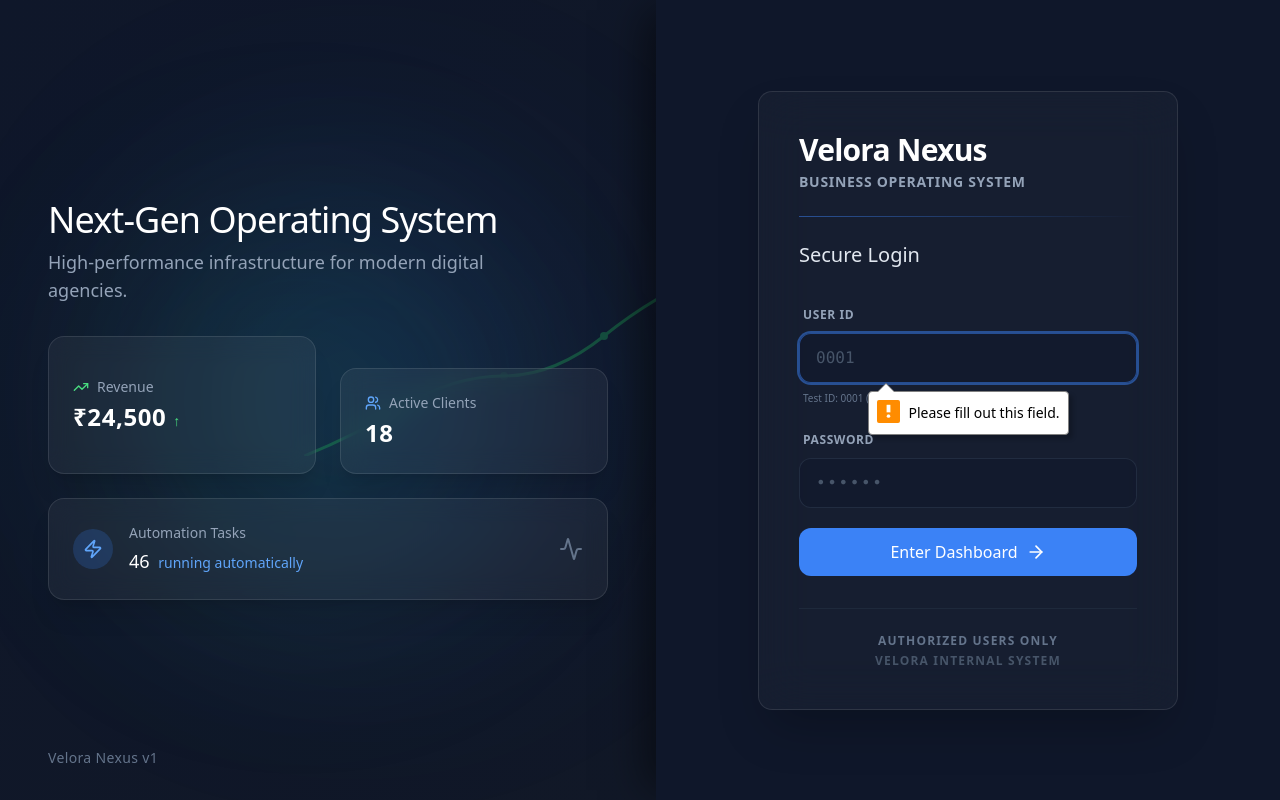
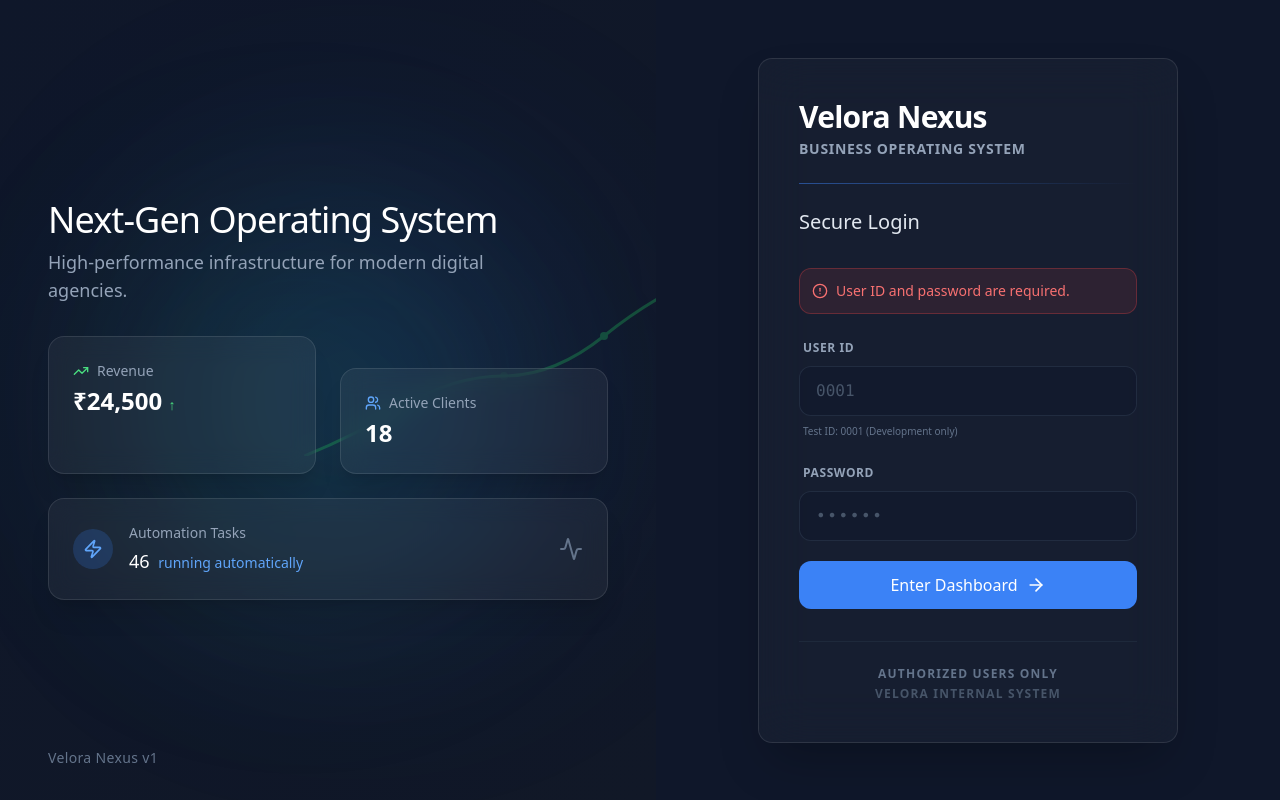
Before and after one commit to veloraa007-beep/velora-nexus, a Next.js app: page /login in a window 1280 px wide. Both pictures are taken after a click on the button "Enter Dashboard". Built offline with nearby package versions, Linux system fonts and the light colour scheme.

Commit message:
feat: Implement client-side login flow with redirect to /dashboard and session-protected dashboard page

```diff
--- /dev/null
+++ b/src/app/dashboard/page.tsx
@@ -0,0 +1,114 @@
+"use client";
+
+import { useEffect, useState } from "react";
+import { useRouter } from "next/navigation";
+import { createClient } from "@/lib/supabase/client";
+import { motion } from "framer-motion";
+import { Loader2, LogOut, LayoutDashboard, Activity, TrendingUp, Users, Zap } from "lucide-react";
+
+export default function DashboardPage() {
+  const router = useRouter();
+  const [loading, setLoading] = useState(true);
+  const [userEmail, setUserEmail] = useState<string | null>(null);
+
+  useEffect(() => {
+    const checkSession = async () => {
+      const supabase = createClient();
+      const { data: { session } } = await supabase.auth.getSession();
+
+      if (!session) {
+        // No valid session → redirect back to login
+        router.replace("/login");
+        return;
+      }
+
+      setUserEmail(session.user.email ?? null);
+      setLoading(false);
+    };
+
+    checkSession();
+  }, [router]);
+
+  const handleLogout = async () => {
+    const supabase = createClient();
+    await supabase.auth.signOut();
+    router.replace("/login");
+  };
+
+  if (loading) {
+    return (
+      <div className="flex min-h-screen items-center justify-center bg-[#0F172A]">
+        <Loader2 className="w-8 h-8 text-blue-400 animate-spin" />
+      </div>
+    );
+  }
+
+  return (
+    <div className="min-h-screen bg-[#0F172A] text-slate-200 font-sans">
+      {/* Header */}
+      <header className="border-b border-slate-800 bg-[#0F172A]/90 backdrop-blur sticky top-0 z-30">
+        <div className="max-w-7xl mx-auto px-6 py-4 flex items-center justify-between">
+          <div className="flex items-center gap-3">
+            <LayoutDashboard className="w-5 h-5 text-blue-400" />
+            <span className="text-lg font-semibold text-white tracking-tight">Velora Nexus</span>
+            <span className="text-xs text-slate-500 border border-slate-700 px-2 py-0.5 rounded-full uppercase tracking-wider">Dashboard</span>
+          </div>
+          <div className="flex items-center gap-4">
+            <span className="text-xs text-slate-400 hidden sm:block">{userEmail}</span>
+            <button
+              onClick={handleLogout}
+              className="flex items-center gap-2 text-sm text-slate-400 hover:text-white bg-slate-800 hover:bg-slate-700 px-3 py-2 rounded-lg transition-all"
+            >
+              <LogOut className="w-4 h-4" />
+              Logout
+            </button>
+          </div>
+        </div>
+      </header>
+
+      {/* Body */}
+      <main className="max-w-7xl mx-auto px-6 py-10">
+        <motion.div initial={{ opacity: 0, y: 20 }} animate={{ opacity: 1, y: 0 }} transition={{ duration: 0.5 }}>
+          <h1 className="text-3xl font-semibold text-white mb-2">Welcome back 👋</h1>
+          <p className="text-slate-400 mb-10">Here's your Velora business overview.</p>
+
+          {/* Stats Grid */}
+          <div className="grid grid-cols-1 sm:grid-cols-2 lg:grid-cols-3 gap-6">
+            <StatCard icon={<TrendingUp className="w-5 h-5 text-green-400" />} label="Total Revenue" value="₹24,500" change="+12.5%" positive />
+            <StatCard icon={<Users className="w-5 h-5 text-blue-400" />} label="Active Clients" value="18" change="+2 this month" positive />
+            <StatCard icon={<Zap className="w-5 h-5 text-yellow-400" />} label="Automation Tasks" value="46 running" change="All healthy" positive />
+          </div>
+
+          {/* Activity Feed */}
+          <div className="mt-10 bg-white/[0.03] border border-white/10 rounded-2xl p-6">
+            <div className="flex items-center gap-2 mb-4">
+              <Activity className="w-4 h-4 text-slate-400" />
+              <h2 className="text-sm font-semibold text-slate-300 uppercase tracking-wider">Recent Activity</h2>
+            </div>
+            <div className="space-y-3">
+              {["New client onboarded: ArcoTech", "Invoice #1042 sent", "Automation workflow updated", "Revenue report generated"].map((item, i) => (
+                <div key={i} className="flex items-center gap-3 text-sm text-slate-400 py-2 border-b border-slate-800 last:border-0">
+                  <span className="w-2 h-2 rounded-full bg-blue-400 shrink-0" />
+                  {item}
+                </div>
+              ))}
+            </div>
+          </div>
+        </motion.div>
+      </main>
+    </div>
+  );
+}
+
+function StatCard({ icon, label, value, change, positive }: { icon: React.ReactNode; label: string; value: string; change: string; positive: boolean }) {
+  return (
+    <motion.div
+      whileHover={{ scale: 1.02 }}
+      className="bg-white/[0.04] border border-white/10 rounded-2xl p-6 flex flex-col gap-2 hover:border-blue-500/30 transition-all"
+    >
+      <div className="flex items-center gap-2 text-sm text-slate-400">{icon} {label}</div>
+      <div className="text-2xl font-semibold text-white">{value}</div>
+      <div className={`text-xs font-medium ${positive ? "text-green-400" : "text-red-400"}`}>{change}</div>
+    </motion.div>
+  );
+}
--- a/src/app/login/page.tsx
+++ b/src/app/login/page.tsx
@@ -1,38 +1,67 @@
 "use client";
 
-import { useActionState } from "react";
-import { useFormStatus } from "react-dom";
-import { loginAction } from "./actions";
+import { useState } from "react";
+import { useRouter } from "next/navigation";
+import { createClient } from "@/lib/supabase/client";
 import { motion } from "framer-motion";
 import { ArrowRight, Loader2, Activity, Users, Zap, TrendingUp, AlertCircle } from "lucide-react";
 
-function SubmitButton() {
-  const { pending } = useFormStatus();
+// Maps user-facing IDs to real Supabase emails
+const USER_ID_MAP: Record<string, string> = {
+  "0001": "velora@admin.co",
+  "0002": "velora@cofounder.co",
+};
 
-  return (
-    <motion.button
-      type="submit"
-      disabled={pending}
-      whileTap={{ scale: pending ? 1 : 0.97 }}
-      className="w-full mt-6 group flex items-center justify-center gap-2 bg-blue-500 hover:bg-blue-400 text-white font-medium py-3 rounded-lg transition-all duration-300 disabled:opacity-70 disabled:cursor-not-allowed"
-    >
-      {pending ? (
-        <>
-          <Loader2 className="w-5 h-5 animate-spin" />
-          Loading...
-        </>
-      ) : (
-        <>
-          Enter Dashboard
-          <ArrowRight className="w-5 h-5 group-hover:translate-x-1 transition-transform" />
-        </>
-      )}
-    </motion.button>
-  );
+export default function LoginPage() {
+  const router = useRouter();
+  const [userId, setUserId] = useState("");
+  const [password, setPassword] = useState("");
+  const [error, setError] = useState<string | null>(null);
+  const [loading, setLoading] = useState(false);
+
+  const handleLogin = async () => {
+    setError(null);
+
+    if (!userId || !password) {
+      setError("User ID and password are required.");
+      return;
     }
 
-export default function LoginPage() {
-  const [state, formAction] = useActionState(loginAction, null);
+    const email = USER_ID_MAP[userId];
+    if (!email) {
+      setError("Invalid User ID. Please try again.");
+      return;
+    }
+
+    setLoading(true);
+
+    try {
+      const supabase = createClient();
+      const { data, error: authError } = await supabase.auth.signInWithPassword({
+        email,
+        password,
+      });
+
+      if (authError) {
+        setError("Incorrect password. Please try again.");
+        return;
+      }
+
+      if (data.session) {
+        // Clear error and redirect to dashboard
+        setError(null);
+        router.push("/dashboard");
+      }
+    } catch (err) {
+      setError("Something went wrong. Please try again.");
+    } finally {
+      setLoading(false);
+    }
+  };
+
+  const handleKeyDown = (e: React.KeyboardEvent) => {
+    if (e.key === "Enter") handleLogin();
+  };
 
   return (
     <div className="flex min-h-screen bg-[#0F172A] text-slate-200 overflow-hidden font-sans">
@@ -44,7 +73,7 @@ export default function LoginPage() {
         <div className="absolute top-1/4 left-1/4 w-96 h-96 bg-blue-600/20 rounded-full blur-[120px]" />
         <div className="absolute bottom-1/4 right-1/4 w-96 h-96 bg-green-500/10 rounded-full blur-[100px]" />
 
-        {/* Animated Dashboard Widgets */}
+        {/* Dashboard Widgets */}
         <div className="relative z-10 w-full max-w-2xl">
           <motion.div
             initial={{ opacity: 0, y: 30 }}
@@ -61,66 +90,43 @@ export default function LoginPage() {
           </motion.div>
 
           <div className="grid grid-cols-2 gap-6 relative">
-
-            {/* Background Line Chart Effect */}
-            <motion.div
-              className="absolute -right-24 -top-20 opacity-30 pointer-events-none"
-              initial={{ pathLength: 0, opacity: 0 }}
-              animate={{ opacity: 0.3 }}
-              transition={{ duration: 1 }}
-            >
-              <svg width="400" height="200" viewBox="0 0 400 200" fill="none" xmlns="http://www.w3.org/2000/svg">
+            <motion.div className="absolute -right-24 -top-20 opacity-30 pointer-events-none">
+              <svg width="400" height="200" viewBox="0 0 400 200" fill="none">
                 <motion.path
                   d="M0 200 Q 50 180, 100 150 T 200 120 T 300 80 T 400 20"
-                  stroke="#22C55E"
-                  strokeWidth="3"
-                  strokeLinecap="round"
-                  fill="none"
+                  stroke="#22C55E" strokeWidth="3" strokeLinecap="round" fill="none"
                   initial={{ pathLength: 0 }}
                   animate={{ pathLength: 1 }}
                   transition={{ duration: 3, ease: "easeInOut", repeat: Infinity, repeatType: "reverse" }}
                 />
                 <motion.circle cx="100" cy="150" r="4" fill="#22C55E" animate={{ opacity: [0,1,0] }} transition={{ duration: 2, repeat: Infinity, delay: 0.5 }} />
                 <motion.circle cx="200" cy="120" r="4" fill="#22C55E" animate={{ opacity: [0,1,0] }} transition={{ duration: 2, repeat: Infinity, delay: 1 }} />
-                <motion.circle cx="300" cy="80" r="4" fill="#22C55E" animate={{ opacity: [0,1,0] }} transition={{ duration: 2, repeat: Infinity, delay: 1.5 }} />
+                <motion.circle cx="300" cy="80"  r="4" fill="#22C55E" animate={{ opacity: [0,1,0] }} transition={{ duration: 2, repeat: Infinity, delay: 1.5 }} />
               </svg>
             </motion.div>
 
-            {/* Card 1 */}
             <motion.div
-              initial={{ opacity: 0, x: -20 }}
-              animate={{ opacity: 1, x: 0 }}
+              initial={{ opacity: 0, x: -20 }} animate={{ opacity: 1, x: 0 }}
               transition={{ delay: 0.2, duration: 0.6 }}
-              className="bg-white/5 backdrop-blur-md border border-white/10 p-6 rounded-2xl shadow-xl flex items-center justify-between"
+              className="bg-white/5 backdrop-blur-md border border-white/10 p-6 rounded-2xl shadow-xl"
             >
-              <div>
               <p className="text-sm text-slate-400 mb-1 flex items-center gap-2"><TrendingUp className="w-4 h-4 text-green-400" /> Revenue</p>
-                <motion.p
-                  className="text-2xl font-semibold text-white tracking-wide"
-                  initial={{ opacity: 0 }} animate={{ opacity: 1 }} transition={{ delay: 0.8 }}
-                >
+              <motion.p className="text-2xl font-semibold text-white" initial={{ opacity: 0 }} animate={{ opacity: 1 }} transition={{ delay: 0.8 }}>
                 ₹24,500 <span className="text-green-400 text-sm font-normal">↑</span>
               </motion.p>
-              </div>
             </motion.div>
 
-            {/* Card 2 */}
             <motion.div
-              initial={{ opacity: 0, x: 20 }}
-              animate={{ opacity: 1, x: 0 }}
+              initial={{ opacity: 0, x: 20 }} animate={{ opacity: 1, x: 0 }}
               transition={{ delay: 0.4, duration: 0.6 }}
-              className="bg-white/5 backdrop-blur-md border border-white/10 p-6 rounded-2xl shadow-xl flex items-center justify-between mt-8"
+              className="bg-white/5 backdrop-blur-md border border-white/10 p-6 rounded-2xl shadow-xl mt-8"
             >
-              <div>
               <p className="text-sm text-slate-400 mb-1 flex items-center gap-2"><Users className="w-4 h-4 text-blue-400" /> Active Clients</p>
-                <div className="text-2xl font-semibold text-white tracking-wide">18</div>
-              </div>
+              <div className="text-2xl font-semibold text-white">18</div>
             </motion.div>
 
-            {/* Card 3 */}
             <motion.div
-              initial={{ opacity: 0, y: 20 }}
-              animate={{ opacity: 1, y: 0 }}
+              initial={{ opacity: 0, y: 20 }} animate={{ opacity: 1, y: 0 }}
               transition={{ delay: 0.6, duration: 0.6 }}
               className="bg-white/5 backdrop-blur-md border border-white/10 p-6 rounded-2xl shadow-xl col-span-2 flex items-center justify-between"
             >
@@ -138,70 +144,92 @@ export default function LoginPage() {
           </div>
         </div>
 
-        {/* Branding Footer */}
         <div className="absolute bottom-8 left-12 text-sm text-slate-500 tracking-wide">
           Velora Nexus v1
         </div>
       </div>
 
       {/* RIGHT SIDE - Login Panel */}
-      <div className="flex-1 flex flex-col justify-center items-center p-8 bg-[#0F172A] relative z-20 shadow-[-20px_0_40px_-10px_rgba(0,0,0,0.5)]">
+      <div className="flex-1 flex flex-col justify-center items-center p-8 bg-[#0F172A] relative z-20">
         <motion.div
           initial={{ opacity: 0, scale: 0.95 }}
           animate={{ opacity: 1, scale: 1 }}
           transition={{ duration: 0.5 }}
           className="w-full max-w-[420px]"
         >
-          {/* Form Card */}
           <div className="bg-white/[0.03] backdrop-blur-xl border border-white/10 p-10 rounded-[14px] shadow-2xl">
             <div className="mb-8">
               <h2 className="text-3xl font-semibold text-white tracking-tight mb-1">Velora Nexus</h2>
               <p className="text-slate-400 text-sm mb-6 uppercase tracking-wider font-semibold">Business Operating System</p>
-              <div className="h-[1px] w-full bg-gradient-to-r from-blue-500/50 to-transparent mb-6"></div>
+              <div className="h-[1px] w-full bg-gradient-to-r from-blue-500/50 to-transparent mb-6" />
               <h3 className="text-xl font-medium text-slate-200">Secure Login</h3>
             </div>
 
-            <form action={formAction} className="space-y-5">
-              {state?.error && (
-                <div className="bg-red-500/10 border border-red-500/30 text-red-400 text-sm p-3 rounded-lg flex items-center gap-2">
+            <div className="space-y-5">
+              {error && (
+                <motion.div
+                  initial={{ opacity: 0, y: -6 }}
+                  animate={{ opacity: 1, y: 0 }}
+                  className="bg-red-500/10 border border-red-500/30 text-red-400 text-sm p-3 rounded-lg flex items-center gap-2"
+                >
                   <AlertCircle className="w-4 h-4 shrink-0" />
-                  <p>{state.error}</p>
-                </div>
+                  <p>{error}</p>
+                </motion.div>
               )}
 
+              {/* User ID */}
               <div className="space-y-2">
                 <label className="text-xs font-semibold text-slate-400 uppercase tracking-wider ml-1">
                   User ID
                 </label>
-                <div className="relative group">
                 <input
-                    name="userId"
                   type="text"
-                    required
+                  value={userId}
+                  onChange={(e) => setUserId(e.target.value)}
+                  onKeyDown={handleKeyDown}
                   placeholder="0001"
-                    className="w-full bg-[#0F172A]/50 border border-slate-700/50 rounded-lg px-4 py-3 text-slate-200 placeholder:text-slate-600 focus:outline-none focus:ring-2 focus:ring-blue-500/50 focus:border-blue-500/50 transition-all font-mono"
+                  disabled={loading}
+                  className="w-full bg-[#0F172A]/50 border border-slate-700/50 rounded-lg px-4 py-3 text-slate-200 placeholder:text-slate-600 focus:outline-none focus:ring-2 focus:ring-blue-500/50 focus:border-blue-500/50 transition-all font-mono disabled:opacity-50"
                 />
-                </div>
                 <p className="text-[10px] text-slate-500 ml-1">Test ID: 0001 (Development only)</p>
               </div>
 
+              {/* Password */}
               <div className="space-y-2">
                 <label className="text-xs font-semibold text-slate-400 uppercase tracking-wider ml-1">
                   Password
                 </label>
-                <div className="relative">
                 <input
-                    name="password"
                   type="password"
-                    required
+                  value={password}
+                  onChange={(e) => setPassword(e.target.value)}
+                  onKeyDown={handleKeyDown}
                   placeholder="••••••"
-                    className="w-full bg-[#0F172A]/50 border border-slate-700/50 rounded-lg px-4 py-3 text-slate-200 placeholder:text-slate-600 focus:outline-none focus:ring-2 focus:ring-blue-500/50 focus:border-blue-500/50 transition-all font-mono tracking-widest"
+                  disabled={loading}
+                  className="w-full bg-[#0F172A]/50 border border-slate-700/50 rounded-lg px-4 py-3 text-slate-200 placeholder:text-slate-600 focus:outline-none focus:ring-2 focus:ring-blue-500/50 focus:border-blue-500/50 transition-all font-mono tracking-widest disabled:opacity-50"
                 />
               </div>
+
+              {/* Submit */}
+              <motion.button
+                onClick={handleLogin}
+                disabled={loading}
+                whileTap={{ scale: loading ? 1 : 0.97 }}
+                className="w-full mt-2 group flex items-center justify-center gap-2 bg-blue-500 hover:bg-blue-400 text-white font-medium py-3 rounded-lg transition-all duration-300 disabled:opacity-70 disabled:cursor-not-allowed"
+              >
+                {loading ? (
+                  <>
+                    <Loader2 className="w-5 h-5 animate-spin" />
+                    Authenticating...
+                  </>
+                ) : (
+                  <>
+                    Enter Dashboard
+                    <ArrowRight className="w-5 h-5 group-hover:translate-x-1 transition-transform" />
+                  </>
+                )}
+              </motion.button>
             </div>
-
-              <SubmitButton />
-            </form>
 
             <div className="mt-8 pt-6 border-t border-slate-800 text-center">
               <p className="text-xs text-slate-500 uppercase tracking-widest font-semibold flex flex-col gap-1">
```
Lines whose indentation alone changed are shown as unchanged.
